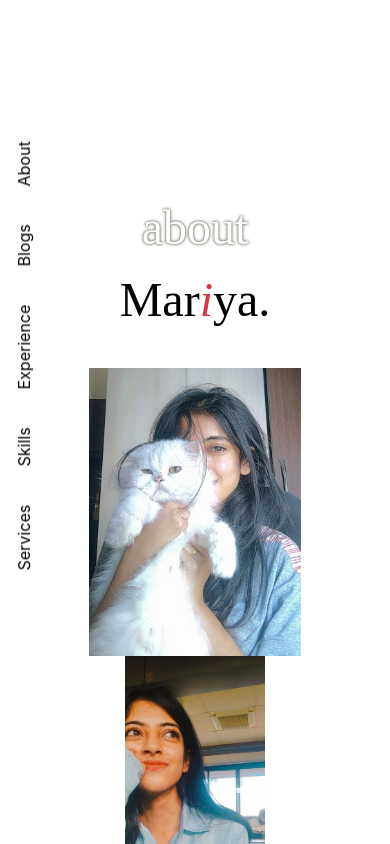
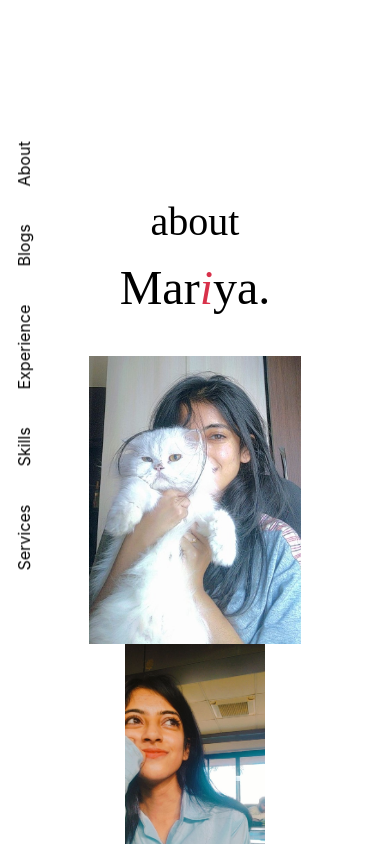
Before and after one commit to mariyabaig/portfolio0, a React (Create React App) app: page /about in a window 390 px wide. Shown: the top 844 px of the page. Built offline with nearby package versions, Linux system fonts and the light colour scheme.

Commit message:
fonts added

```diff
--- a/src/index.css
+++ b/src/index.css
@@ -63,6 +63,7 @@ a */
 @tailwind utilities;
 @import url('https://fonts.googleapis.com/css2?family=Freehand&display=swap');
 @import url('https://fonts.googleapis.com/css2?family=Borel&display=swap');
+@import url('https://fonts.googleapis.com/css2?family=Cookie&family=Hi+Melody&family=Inconsolata:wght@400;500&family=Oleo+Script:wght@400;700&display=swap');
 body {
   margin: 0;
   font-family: -apple-system, BlinkMacSystemFont, 'Segoe UI', 'Roboto', 'Oxygen',
@@ -107,11 +108,11 @@ span.about{
 
 
 span.about {
-  color: white;
-  text-shadow: 0 0 3px rgba(125, 119, 108, 0.7), 0 0 3px rgba(125, 119, 108, 0.7), 0 0 3px rgba(125, 119, 108, 0.7);
+
+
   display: inline-block;
-  font-size: 50px;
-  font-weight: normal;
+  font-size: 40px;
+
 }
 
 
@@ -121,9 +122,9 @@ span.about {
   }
 
 
-  span.about {
+  /* span.about {
     font-size: 3rem;
-  }
+  } */
 
   div {
     display: flex;
@@ -140,10 +141,10 @@ span.about {
     margin-top: 0;
   }
 }
-.about-container.fade-out {
+/* .about-container.fade-out {
   opacity: 0;
   transition: opacity 0.5s ease-in-out;
-}
+} */
 
 @media (min-width: 768px) {
   .mariya {
@@ -156,11 +157,11 @@ span.about {
   /* CSS styles go here */
 
   span.about {
-    color: #7D776C;
-    text-shadow: 0 0 3px rgba(125, 119, 108, 0.7), 0 0 3px rgba(125, 119, 108, 0.7), 0 0 3px rgba(125, 119, 108, 0.7);
-    display: inline-block;
-    font-size: 50px;
-    font-weight: normal;
+    /* color: #7D776C;
+    text-shadow: 0 0 3px rgba(125, 119, 108, 0.7), 0 0 3px rgba(125, 119, 108, 0.7), 0 0 3px rgba(125, 119, 108, 0.7); */
+    /* display: inline-block; */
+    /* font-size: 50px; */
+
   }
 }
 .connect {
--- a/tailwind.config.js
+++ b/tailwind.config.js
@@ -18,7 +18,11 @@ module.exports = {
     extend: {
       fontFamily: {
         freehand: ["Freehand", "cursive"],
-       borel : ['Borel'," cursive"]
+       borel : ['Borel',"cursive"],
+       cookie : ['Cookie', "cursive"],
+hand: ['Hi Melody', "cursive"],
+inco: ['Inconsolata', "monospace"],
+oleo: ['Oleo Script', "cursive"],
       },
       colors :{
         peach : "#ffb3ac",
```
